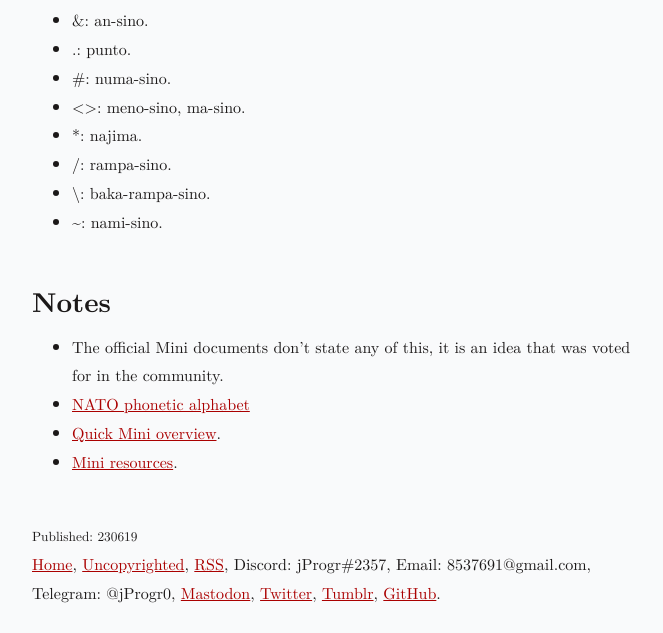
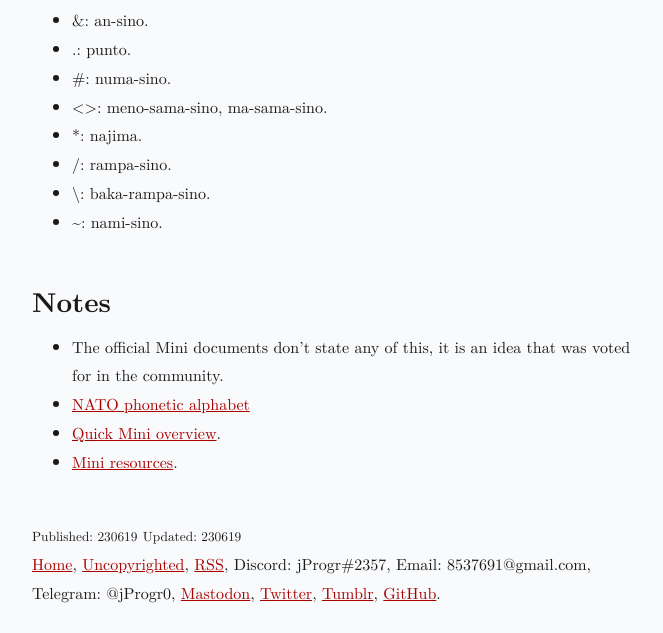
Before and after one commit to jProgr/jprogr.github.io, a Jekyll site: the page built from _posts/2023-06-19-mini-letter-names.md, in a window 1280 px wide. Shown: the part 1330-1963 px from the top of the page, without its empty margins (308-971 px from the left). Built offline with Jekyll 4.4.1, drawn with Linux system fonts in a browser that asks for light colours.

Commit message:
Update content
Updated "Spelling and letter names in Mini".

```diff
--- a/_posts/2023-06-19-mini-letter-names.md
+++ b/_posts/2023-06-19-mini-letter-names.md
@@ -2,6 +2,7 @@
 title: "Spelling and letter names in Mini"
 permalink: /mini-letter-names
 custom_date: "230619"
+updated_date: "230619"
 ---
 
 # Spelling and letter names in Mini
@@ -45,7 +46,7 @@ For the names of common symbols, check the [dictionary](/buku-name). Here are so
 - &: an-sino.
 - .: punto.
 - #: numa-sino.
-- <>: meno-sino, ma-sino.
+- <>: meno-sama-sino, ma-sama-sino.
 - \*: najima.
 - /: rampa-sino.
 - \\: baka-rampa-sino.
```
